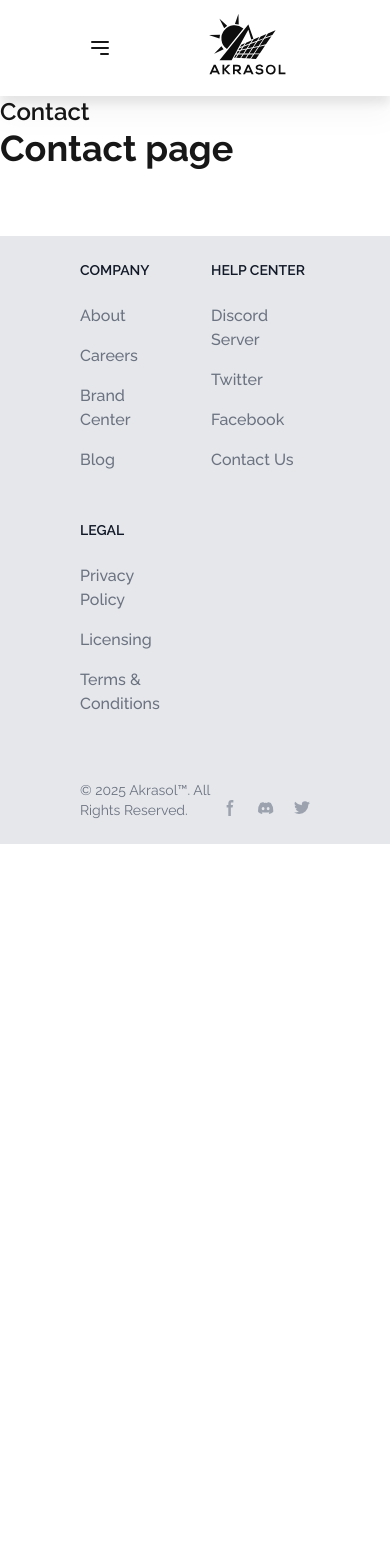
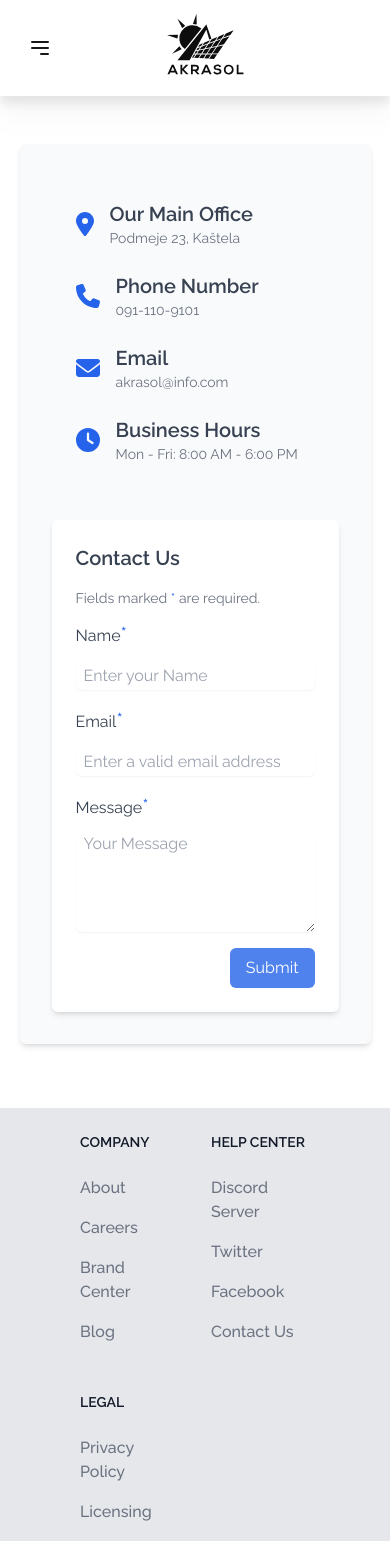
Before and after one commit to akrapovicivan/akrasol, a Next.js app: page /contact in a window 390 px wide. Shown: the top 1541 px of the page. Before the commit the page ends 844 px from the top, so only its background shows below. Built offline with nearby package versions, Linux system fonts and the light colour scheme; no server answers.

Commit message:
contact implemented, and fixed some minor bugs.

```diff
--- /dev/null
+++ b/src/app/api/sendMessage/route.ts
@@ -0,0 +1,39 @@
+import nodemailer from "nodemailer";
+import { NextResponse } from "next/server";
+
+export async function POST(req: Request) {
+    const { formData } = await req.json();
+
+  console.log(formData);
+  try {
+    const transporter = nodemailer.createTransport({
+      host: "smtp.gmail.com",
+      port: 587,
+      secure: false,
+      auth: {
+        user: "ivanakrapovic0@gmail.com",
+        pass: "qmqb fjle tqnp ipaa",
+      },
+    });
+
+    const mailOptions = {
+      from: '"Solar Inquiry" <ivanakrapovic0@gmail.com>',
+      to: "iakrap00@fesb.hr",
+      subject: "New Solar Panel Message",
+      text: `
+        A new imessage has been submitted:
+
+        Name: ${formData.name }
+        Email: ${formData.email}
+        Message: ${formData.message}
+      `,
+    };
+
+    await transporter.sendMail(mailOptions);
+
+    return NextResponse.json({ message: "Inquiry sent successfully!" });
+  } catch (error) {
+    console.error("Error sending email:", error);
+    return NextResponse.json({ message: "Failed to send the inquiry." }, { status: 500 });
+  }
+}
--- a/src/app/components/Header/Header.tsx
+++ b/src/app/components/Header/Header.tsx
@@ -18,8 +18,8 @@ export default function Header() {
     }
 
     return (
-        <header className={`sticky h-24 top-0 z-50 bg-white px-48 max-[888px]:px-16 ${!isSidebarOpen ? "drop-shadow-xl" : ""}`}>
-            <div className={`flex items-center justify-between w-full px-4 gap-16 h-full`}>
+        <header className={`sticky h-24 top-0 z-50 bg-white px-48 max-[888px]:px-1 ${!isSidebarOpen ? "drop-shadow-xl" : ""}`}>
+            <div className={`flex items-center justify-between w-full px-4 h-full`}>
                 <button
                     className="block min-[888px]:hidden p-2"
                     onClick={() => setIsSidebarOpen(!isSidebarOpen)}
@@ -36,7 +36,7 @@ export default function Header() {
                     </svg>
                 </button>
 
-                    <div className="mx-auto min-[888px]:mx-0">
+                    <div className="mx-auto min-[888px]:mx-0 pr-5">
                         <Logo width={80} height={48} />
                     </div>
 
--- a/src/app/contact/layout.tsx
+++ b/src/app/contact/layout.tsx
@@ -1,7 +1,6 @@
 export default function ContactLayout({ children }: { children: React.ReactNode }) {
     return (
         <div>
-            <h2>Contact</h2>
             {children}
         </div>
     );
--- a/src/app/contact/page.tsx
+++ b/src/app/contact/page.tsx
@@ -1,7 +1,137 @@
-export default function ContactPage() {
-    return (
-        <div>
-            <h1>Contact page</h1>
+'use client';
+
+import { useState } from 'react';
+import { FontAwesomeIcon } from '@fortawesome/react-fontawesome';
+import { faMapMarkerAlt, faPhone, faEnvelope, faClock } from '@fortawesome/free-solid-svg-icons';
+
+export default function ContactForm() {
+  const [formData, setFormData] = useState({ name: '', email: '', message: '' });
+
+  const handleChange = (e:any) => {
+    setFormData({ ...formData, [e.target.name]: e.target.value });
+  };
+
+  const handleSubmit = (e:any) => {
+    e.preventDefault();
+    console.log('Form submitted:', formData);
+  };
+
+  const sendInquiry = async () => {
+    try {
+      if (!formData.email) {
+        alert("Please provide your email before sending the inquiry.");
+        return;
+      }
+
+      const response = await fetch("/api/sendMessage", {
+        method: "POST",
+        headers: {
+          "Content-Type": "application/json",
+        },
+        body: JSON.stringify({
+          formData,
+        }),
+      });
+
+      const data = await response.json();
+
+      if (response.ok) {
+        alert("Your inquiry has been sent successfully!");
+        window.location.href = '/';
+      } else {
+        alert(`Failed to send inquiry: ${data.message}`);
+      }
+    } catch (error) {
+      console.error("Error:", error);
+      alert("An unexpected error occurred while sending your inquiry.");
+    }
+  };
+
+  return (
+    <div className="flex flex-col mt-12 w-[90%] mx-auto md:justify-center md:flex-row bg-gray-50 rounded-md shadow-md p-8">
+      <div className="md:w-2/5 md:flex md:flex-col md:justify-evenly p-6 mb-8 space-y-6">
+        <div className="flex items-center space-x-4">
+          <FontAwesomeIcon icon={faMapMarkerAlt} className="text-blue-600 text-2xl" />
+          <div>
+            <h3 className="text-xl font-semibold text-gray-700">Our Main Office</h3>
+            <p className="text-gray-500 text-sm">Podmeje 23, Kaštela</p>
+          </div>
         </div>
-    );
+        <div className="flex items-center space-x-4">
+          <FontAwesomeIcon icon={faPhone} className="text-blue-600 text-2xl" />
+          <div>
+            <h3 className="text-xl font-semibold text-gray-700">Phone Number</h3>
+            <p className="text-gray-500 text-sm">091-110-9101</p>
+          </div>
+        </div>
+        <div className="flex items-center space-x-4">
+          <FontAwesomeIcon icon={faEnvelope} className="text-blue-600 text-2xl" />
+          <div>
+            <h3 className="text-xl font-semibold text-gray-700">Email</h3>
+            <p className="text-gray-500 text-sm">akrasol@info.com</p>
+          </div>
+        </div>
+        <div className="flex items-center space-x-4">
+          <FontAwesomeIcon icon={faClock} className="text-blue-600 text-2xl" />
+          <div>
+            <h3 className="text-xl font-semibold text-gray-700">Business Hours</h3>
+            <p className="text-gray-500 text-sm">Mon - Fri: 8:00 AM - 6:00 PM</p>
+          </div>
+        </div>
+      </div>
+
+      <div className="md:w-2/5 bg-white p-6 rounded-md shadow-md">
+        <h2 className="text-xl font-semibold text-gray-700 mb-4">Contact Us</h2>
+        <p className="text-gray-500 text-sm mb-3">Fields marked <span className="text-blue-600">*</span> are required.</p>
+        <form onSubmit={handleSubmit} className="space-y-4">
+            <label className="block mb-3 w-full  md:pr-5">
+                <span className="text-gray-700">Name<span className="text-blue-600 text-xl">*</span></span>
+                <input
+                    type="text"
+                    name="name"
+                    placeholder="Enter your Name"
+                    value={formData.name}
+                    onChange={handleChange}
+                    className="mt-3 px-2 block w-full h-[30px] rounded-md border-gray-300 shadow-sm focus:border-blue-500 focus:ring-blue-500"
+                    required
+                />
+            </label>
+            <label className="block mb-3 w-full  md:pr-5">
+                <span className="text-gray-700">Email<span className="text-blue-600 text-xl">*</span></span>
+                <input
+                    type="text"
+                    name="email"
+                    placeholder="Enter a valid email address"
+                    value={formData.email}
+                    onChange={handleChange}
+                    className="mt-3 px-2 block w-full h-[30px] rounded-md border-gray-300 shadow-sm focus:border-blue-500 focus:ring-blue-500"
+                    required
+                />
+            </label>
+
+            <label className="block mb-3 w-full  md:pr-5">
+                <span className="text-gray-700">Message<span className="text-blue-600 text-xl">*</span></span>
+                <textarea
+                    name="message"
+                    placeholder="Your Message"
+                    value={formData.message}
+                    onChange={handleChange}
+                    className="mt-3 px-2 block w-full h-[100px] rounded-md border-gray-300 shadow-sm focus:border-blue-500 focus:ring-blue-500"
+                    required
+                />
+            </label>
+
+
+            <button
+                type="submit"
+                onClick={sendInquiry}
+                disabled={!formData.message || !formData.email || !formData.email}
+                className="px-4 mt-5 block py-2 ml-auto bg-blue-600 text-white rounded-md enabled:hover:bg-blue-700 disabled:opacity-80 disabled:pointer-disabled disabled:cursor-not-allowed"
+            >
+                Submit
+            </button>
+        </form>
+      </div>
+    </div>
+  );
 }
```
